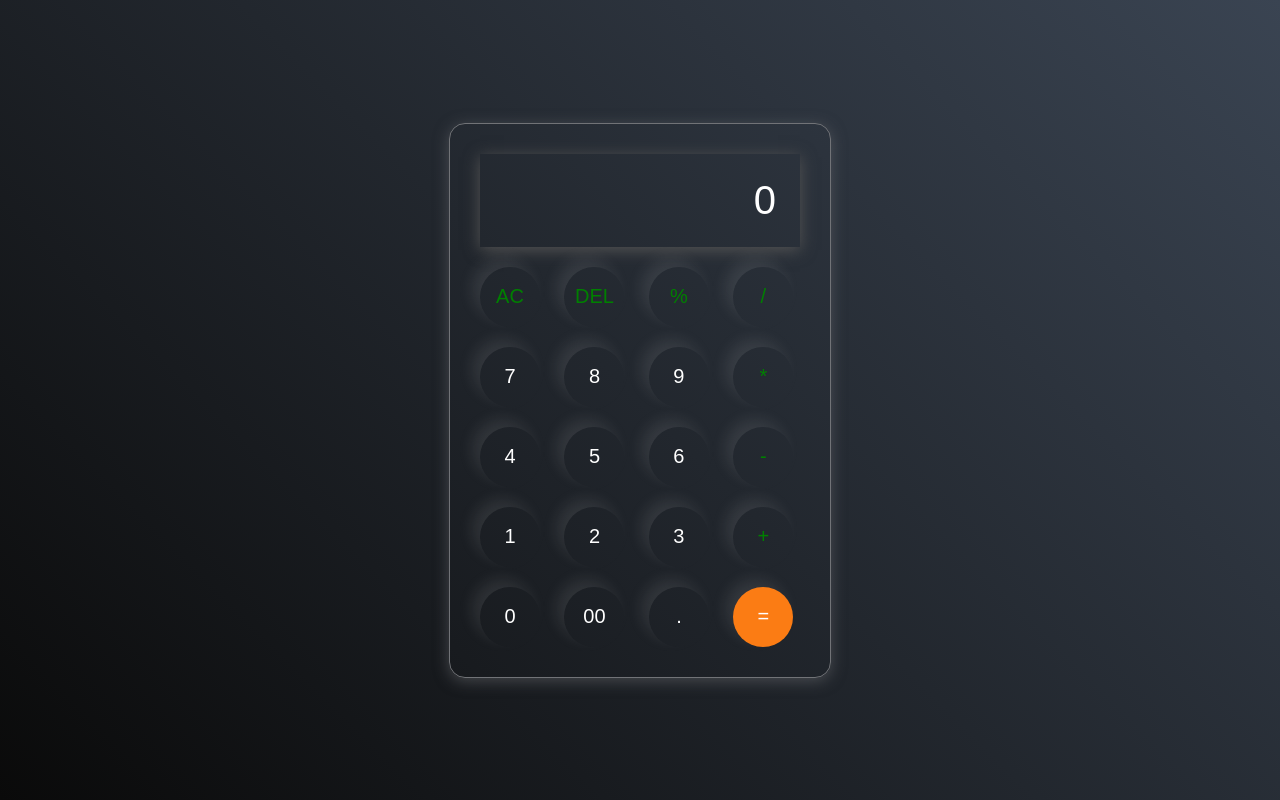
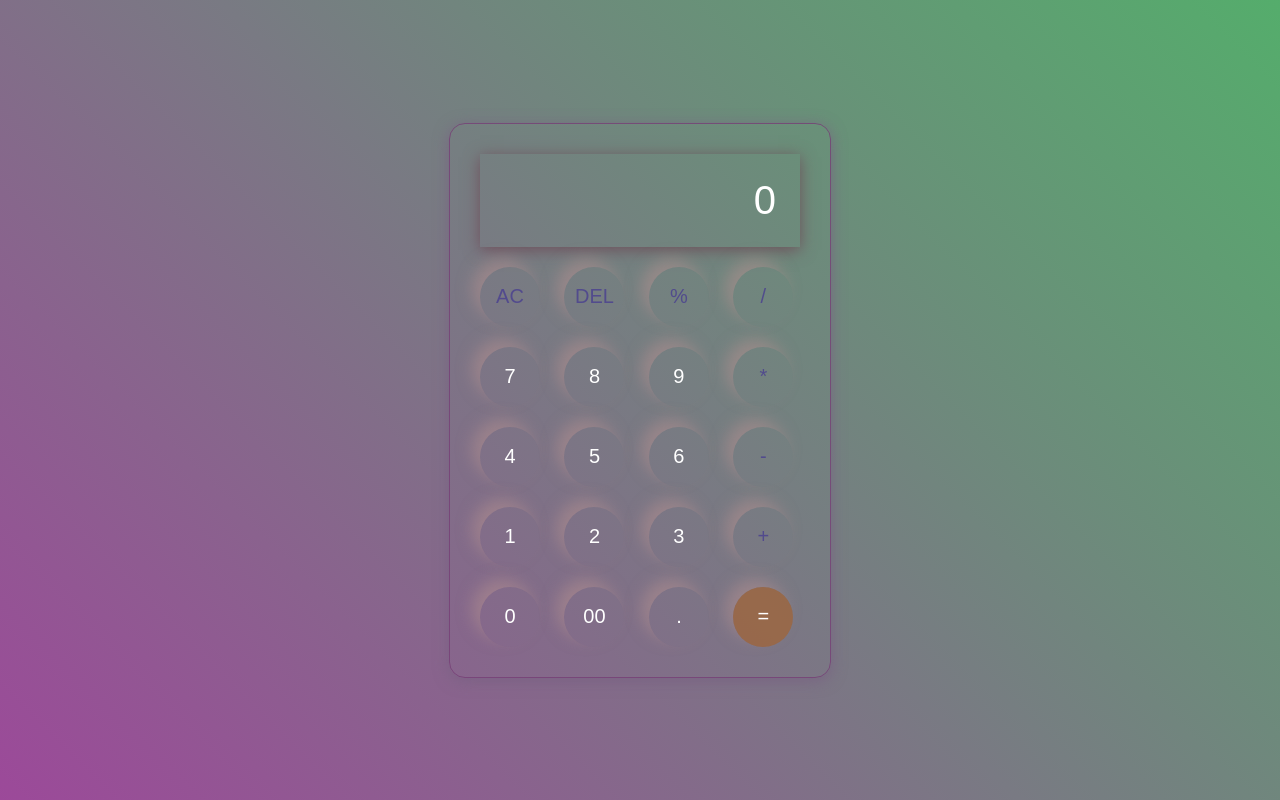
Before and after one commit to 54-445/calculator, a plain HTML site: page index.html in a window 1280 px wide. Drawn offline with Linux system fonts and the light colour scheme.

Commit message:
Add files via upload

```diff
--- a/style.css
+++ b/style.css
@@ -11,15 +11,15 @@ body{
     display: flex;
     justify-content: center;
     align-items: center;
-    background: linear-gradient(45deg, #0a0a0a, #3a4452);
+    background: linear-gradient(45deg, #862183d1, #138d33b8);
 }
 .calculator{
 
-    border: 1px solid #717377;
+    border: 1px solid #764076d2;
     padding: 20px;
     border-radius: 16px;
     background: transparent;
-    box-shadow: 0px 3px 15px rgba(113, 115,119,0.5);
+    box-shadow: 0px 3px 15px rgba(120, 96, 130, 0.8);
 }
 input{
     width: 320px;
@@ -27,7 +27,7 @@ input{
     padding: 24px;
     margin: 10px;
     background: transparent;
-    box-shadow: 0px 3px 15px rgba(84, 84, 84, 01) ;
+    box-shadow: 0px 3px 15px rgba(109, 71, 85, 0.859) ;
     font-size: 40px;
     text-align: right;
     cursor: pointer;
@@ -43,15 +43,15 @@ button{
     margin: 10px;
     border-radius: 50%;
     background: transparent;
-    color: #ffffff;
+    color: hsl(0, 0%, 100%);
     font-size: 20px;
-    box-shadow: -8px -8px 15px rgba(225, 225, 225, 0.1);
+    box-shadow: -8px -8px 15px rgba(181, 144, 144, 0.522);
     cursor: pointer;
 }
 .equalBtn{
-    background-color: #fb7c14;
+    background-color: #a961279a;
 
 }
 .operator{
-color: #008000;
+color: #4a418fd4;
 }
```
